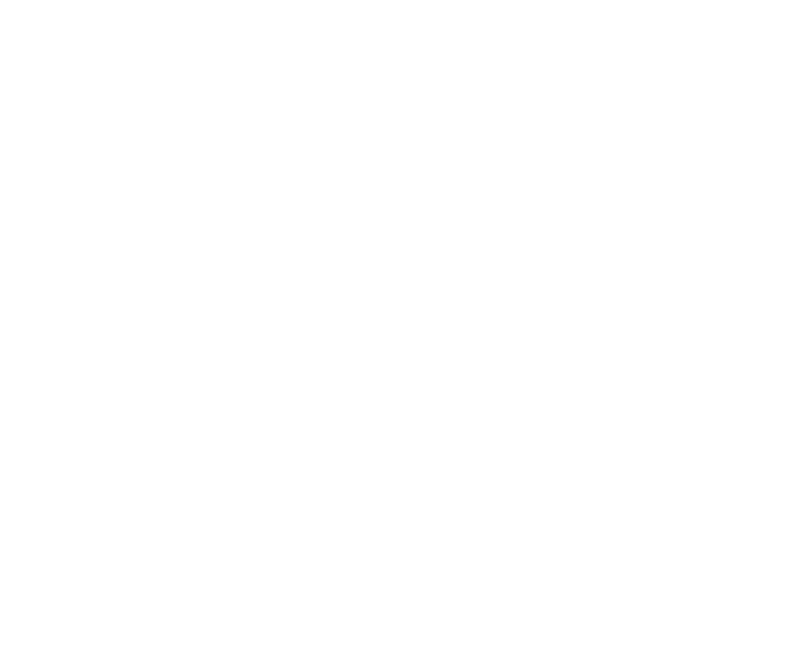
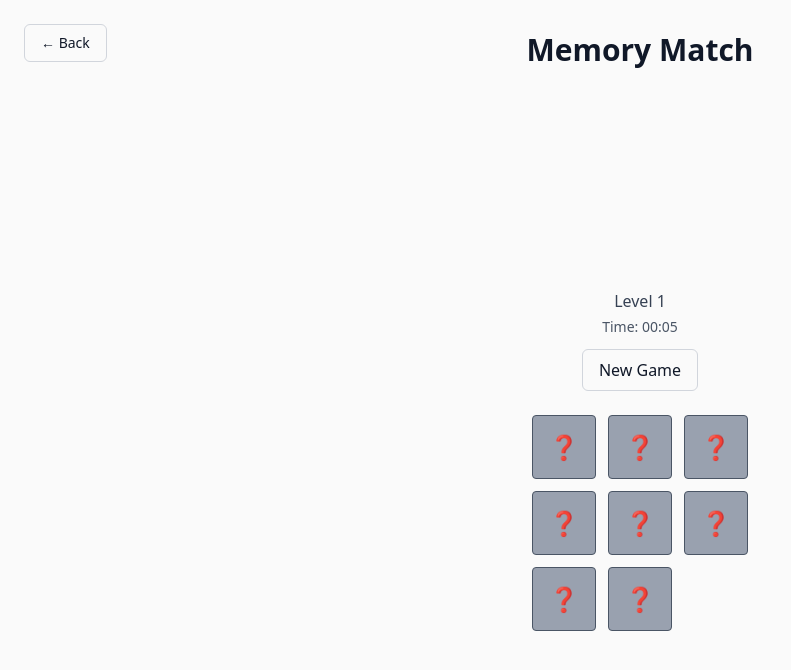
Before and after one commit to paras603/paras603.github.io, a React (Vite) app: page /memorygame in a window 1280 px wide. Before the commit this address had no page. Shown: the top 670 px of the page, without its empty margins (0-791 px from the left). Built offline with nearby package versions, Linux system fonts and the light colour scheme.

Commit message:
memory game added

```diff
--- a/src/App.tsx
+++ b/src/App.tsx
@@ -3,6 +3,7 @@ import { BrowserRouter as Router, Routes, Route } from 'react-router-dom';
 import Dashboard from './Dashboard';
 import SnakeGame from './Snakegame';
 import TicTacToe from './TicTacToe';
+import MemoryGame from './MemoryGame';
 
 const App: React.FC = () => {
   return (
@@ -11,6 +12,7 @@ const App: React.FC = () => {
         <Route path="/" element={<Dashboard />} />
         <Route path="/snake" element={< SnakeGame/>} />
         <Route path='/tictactoe' element={<TicTacToe/>} />
+        <Route path='/memorygame' element={<MemoryGame/>} />
       </Routes>
     </Router>
   );
--- a/src/Dashboard.tsx
+++ b/src/Dashboard.tsx
@@ -27,11 +27,11 @@ const Dashboard: React.FC = () => {
           Play Tic Tac Toe
         </button>
         <button
-          onClick={() => navigate('/tictactoe')}
+          onClick={() => navigate('/memorygame')}
           className="w-full border border-gray-300 rounded-md py-3 text-gray-900 font-medium text-base cursor-pointer
             hover:bg-gray-100 active:bg-gray-200 transition-colors focus:outline-none focus-visible:ring-2 focus-visible:ring-indigo-400"
         >
-          Play Wac a mole
+          Memory Game
         </button>
       </div>
     </div>
--- /dev/null
+++ b/src/MemoryGame.tsx
@@ -0,0 +1,156 @@
+import React, { useEffect, useState, useRef } from 'react';
+import PageLayout from './PageLayout';
+import Button from './Button';
+
+type Card = {
+  id: number;
+  emoji: string;
+  matched: boolean;
+};
+
+const allEmojis = ['🐶', '🍕', '🚀', '🎧', '🌵', '🐱', '⚽', '📚', '🎲', '🍩'];
+
+const shuffleCards = (emojiCount: number): Card[] => {
+  const selected = allEmojis.slice(0, emojiCount);
+  const doubled = [...selected, ...selected];
+  return doubled
+    .map((emoji, index) => ({
+      id: index + Math.random(),
+      emoji,
+      matched: false,
+    }))
+    .sort(() => Math.random() - 0.5);
+};
+
+const MemoryGame: React.FC = () => {
+  const [level, setLevel] = useState(1);
+  const [cards, setCards] = useState<Card[]>([]);
+  const [flipped, setFlipped] = useState<number[]>([]);
+  const [disabled, setDisabled] = useState(false);
+  const [won, setWon] = useState(false);
+
+  const [seconds, setSeconds] = useState(0); // ⏱️ Timer state
+  const [finalTime, setFinalTime] = useState<number | null>(null);
+  const timerRef = useRef<NodeJS.Timeout | null>(null);
+
+  const pairCount = 2 + level * 2;
+
+  // Start new level
+  useEffect(() => {
+    setupLevel();
+  }, [level]);
+
+  const setupLevel = () => {
+    const newCards = shuffleCards(pairCount);
+    setCards(newCards);
+    setFlipped([]);
+    setDisabled(false);
+    setWon(false);
+    setFinalTime(null);
+    setSeconds(0);
+    if (timerRef.current) clearInterval(timerRef.current);
+    timerRef.current = setInterval(() => {
+      setSeconds((s) => s + 1);
+    }, 1000);
+  };
+
+  const handleFlip = (index: number) => {
+    if (disabled || flipped.includes(index)) return;
+    const newFlipped = [...flipped, index];
+    setFlipped(newFlipped);
+
+    if (newFlipped.length === 2) {
+      setDisabled(true);
+      const [firstIdx, secondIdx] = newFlipped;
+      const firstCard = cards[firstIdx];
+      const secondCard = cards[secondIdx];
+
+      if (firstCard.emoji === secondCard.emoji) {
+        const updatedCards = cards.map((card, idx) =>
+          idx === firstIdx || idx === secondIdx ? { ...card, matched: true } : card
+        );
+        setCards(updatedCards);
+        setFlipped([]);
+        setDisabled(false);
+      } else {
+        setTimeout(() => {
+          setFlipped([]);
+          setDisabled(false);
+        }, 800);
+      }
+    }
+  };
+
+  useEffect(() => {
+    if (cards.length > 0 && cards.every((card) => card.matched)) {
+      setWon(true);
+      if (timerRef.current) clearInterval(timerRef.current);
+      setFinalTime(seconds); // Save the final time when won
+    }
+  }, [cards]);
+
+  const nextLevel = () => {
+    setLevel((prev) => prev + 1);
+  };
+
+  const newGame = () => {
+    setLevel(1);
+  };
+
+  const isFlipped = (index: number) =>
+    flipped.includes(index) || cards[index].matched;
+
+  const formatTime = (s: number) => {
+    const mins = Math.floor(s / 60)
+      .toString()
+      .padStart(2, '0');
+    const secs = (s % 60).toString().padStart(2, '0');
+    return `${mins}:${secs}`;
+  };
+
+  return (
+    <PageLayout title="Memory Match">
+      <div className="flex flex-col items-center justify-center min-h-[calc(100vh-4rem)] gap-6 px-4 text-center">
+        <div>
+          <p className="mb-1 text-gray-700 font-medium">Level {level}</p>
+          <p className="mb-3 text-sm text-gray-600">Time: {formatTime(seconds)}</p>
+          <Button onClick={newGame}>New Game</Button>
+        </div>
+
+        <div
+          className={`grid gap-3`}
+          style={{
+            gridTemplateColumns: `repeat(${Math.ceil(Math.sqrt(pairCount * 2))}, 64px)`,
+          }}
+        >
+          {cards.map((card, index) => (
+            <button
+              key={card.id}
+              onClick={() => handleFlip(index)}
+              className={`w-16 h-16 text-2xl flex items-center justify-center border border-gray-600 rounded
+                ${isFlipped(index) ? 'bg-white' : 'bg-gray-400'}
+                transition-all duration-300`}
+              disabled={card.matched}
+            >
+              {isFlipped(index) ? card.emoji : '❓'}
+            </button>
+          ))}
+        </div>
+
+        {won && (
+          <div>
+            <p className="text-lg font-medium mb-2">🎉 You completed Level {level}!</p>
+            {finalTime !== null && (
+              <p className="text-sm mb-3 text-gray-600">
+                Time Taken: {formatTime(finalTime)}
+              </p>
+            )}
+            <Button onClick={nextLevel}>Next Level</Button>
+          </div>
+        )}
+      </div>
+    </PageLayout>
+  );
+};
+
+export default MemoryGame;
```
